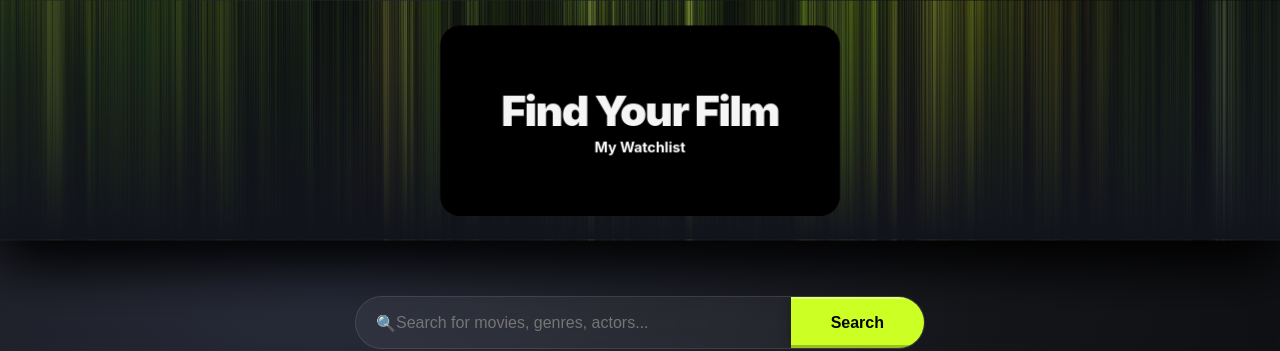
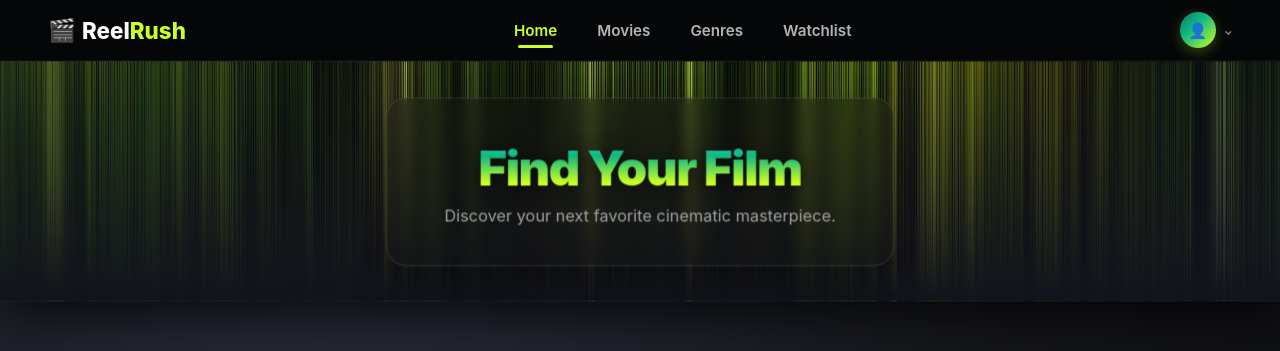
Before and after one commit to CDunkel1/movie-app, a React (Vite) app: page / in a window 1280 px wide. Shown: the top 351 px of the page. Built offline with nearby package versions, Linux system fonts and the light colour scheme; no server answers.

Commit message:
add navbar and hero

```diff
--- a/src/App.jsx
+++ b/src/App.jsx
@@ -6,6 +6,7 @@ import Watchlist from './components/Watchlist';
 import MovieList from './components/MovieList';
 import { fetchMoviesBySearch } from './services/movieApi'; // 👈 1. Import your API service
 import './App.css';
+import Hero from './components/Hero';
 
 // src/App.jsx
 // ... keep your imports the same ...
@@ -48,6 +49,7 @@ function App() {
           <Watchlist onToggleView={handleToggleView} />
         ) : (
           <>
+            <Hero />
             <SearchBar onSearch={handleSearchSubmit} />
 
             {/* 👇 UPDATE THIS LINE: Pass the new function as a prop */}
--- /dev/null
+++ b/src/components/Hero.jsx
@@ -0,0 +1,14 @@
+// src/components/Hero.jsx
+import headerBg from '../assets/header.jpg'; // 👈 Make sure this file name is exactly 'header.png'
+
+export default function Hero() {
+  return (
+    /* 🟢 Crucial: Sets the --bg-img variable that your CSS file is looking for */
+    <div id="hero-section" style={{ '--bg-img': `url(${headerBg})` }}>
+      <div className="hero-card">
+        <h1>Find Your Film</h1>
+        <p className="hero-subtitle">Discover your next favorite cinematic masterpiece.</p>
+      </div>
+    </div>
+  );
+}
--- a/src/components/Navbar.jsx
+++ b/src/components/Navbar.jsx
@@ -1,15 +1,34 @@
 // src/components/Navbar.jsx
-import headerBg from '../assets/header.jpg'; // 👈 1. Let Vite process the asset file name
 
 export default function Navbar({ onToggleView, showWatchlist }) {
   return (
-    /* Pass the image path as a custom CSS variable (--bg-img) */
-    <div id="header" style={{ '--bg-img': `url(${headerBg})` }}>
-        <div className="header-card"><h1>Find Your Film</h1>
-        <button id="watchlist-btn" onClick={onToggleView}>
-          {showWatchlist ? "Search Movies" : "My Watchlist"}
-        </button>
+    <nav className="global-navbar">
+      {/* 1. Left Section: Neon Branding Logo */}
+      <div className="nav-logo" onClick={() => showWatchlist && onToggleView()}>
+        <span className="logo-icon">🎬</span>
+        {/* 🟢 CHANGED: Changed class name to match lime theme naming */}
+        <span className="logo-text">Reel<span className="lime-text">Rush</span></span>
       </div>
-    </div>
+
+      {/* 2. Center Section: Navigation Page Selectors */}
+      <ul className="nav-links">
+        <li className={!showWatchlist ? "active-link" : ""} onClick={() => showWatchlist && onToggleView()}>
+          Home
+        </li>
+        <li onClick={() => alert("Movies library coming soon!")}>Movies</li>
+        <li onClick={() => alert("Genres portal coming soon!")}>Genres</li>
+        <li className={showWatchlist ? "active-link" : ""} onClick={() => !showWatchlist && onToggleView()}>
+          Watchlist
+        </li>
+      </ul>
+
+      {/* 3. Right Section: Premium Account Profile Avatar Circle */}
+      <div className="nav-profile" onClick={() => alert("Account options coming soon!")}>
+        <div className="avatar-circle">
+          <span className="user-icon">👤</span>
+        </div>
+        <span className="chevron-icon">⌃</span>
+      </div>
+    </nav>
   );
 }
--- a/src/index.css
+++ b/src/index.css
@@ -88,7 +88,7 @@ code {
   background: var(--code-bg);
 }
 
-#header {
+#hero-section {
   display: flex;
   justify-content: space-evenly;
   align-items: center;
@@ -118,11 +118,84 @@ code {
     radial-gradient(circle, transparent, rgba(18,20,29,0.5)),
     var(--bg-img);
 }
- .header-card{
-  background-color: black;
-  padding: 60px;
+/* 🌟 THE WORKING ISOLATED HERO LAYER */
+#hero-section {
+  display: flex;
+  justify-content: center;
+  align-items: center;
+  padding: 2rem 1rem;
+  min-height: 15rem;
+  width: 100%;
+  box-sizing: border-box;
+  background-size: cover;
+  background-position: center;
+  background-repeat: no-repeat;
+  overflow: hidden;
+
+  /* Retains your beautiful 3D tilt effects */
+  perspective: 1000px;
+  transform: rotateX(12deg) scale(1.02);
+  transform-origin: bottom center;
+  box-shadow: 0 25px 50px -12px rgba(0, 0, 0, 0.8);
+
+  /* 🟢 Uses the variable we passed from your Hero.jsx component file */
+  background-image:
+    linear-gradient(to bottom, rgba(18, 20, 29, 0.1), rgba(18, 20, 29, 1)),
+    radial-gradient(circle, transparent, rgba(18, 20, 29, 0.5)),
+    var(--bg-img);
+}
+
+/* 🟢 STYLING FOR THE FLOATING GLASS BOX WITH EXTRA CLARITY */
+.hero-card {
+  /* Changed from rgba(0, 0, 0, 0.65) to a much lighter, sheer tint */
+  background-color: rgba(10, 11, 15, 0.25);
+
+  /* Retains the premium glass effect while making it ultra-clear */
+  backdrop-filter: blur(6px);
+  -webkit-backdrop-filter: blur(6px); /* Safari support */
+
+  /* Adds a highly reflective, fine edge border that mimics real glass */
+  border: 1px solid rgba(255, 255, 255, 0.12);
+
+  /* Keep your layout pads and shapes the same */
+  padding: 2.5rem 3.5rem;
   border-radius: 20px;
- }
+
+  /* Adds a deep ambient shadow behind the glass to make the clear box stand out */
+  box-shadow: 0 20px 40px rgba(0, 0, 0, 0.4);
+}
+
+
+.hero-card h1 {
+  margin: 0;
+  font-size: 3rem;
+  font-weight: 900;
+  letter-spacing: -1.5px;
+
+  /* 🌟 UPDATED: TOP-TO-BOTTOM DIRECTION WITH MAXIMUM LIME VISIBILITY 🌟 */
+  background: linear-gradient(to bottom,
+    #2dd4bf 0%,    /* Crisp teal right at the top edge */
+    #10b981 30%,   /* Smooth emerald transit slice */
+    #ccff23 75%,   /* 🟢 Brings the bright lime green in much earlier */
+    #ccff23 100%   /* Drenches the entire base of the text in solid neon lime */
+  );
+
+  -webkit-background-clip: text;
+  -webkit-text-fill-color: transparent;
+  background-clip: text;
+
+  filter: drop-shadow(0 2px 8px rgba(0, 0, 0, 0.6)); /* Slightly deeper shadow for contrast */
+}
+
+
+
+.hero-subtitle {
+  font-size: 1rem;
+  color: #a5a5a5;
+  margin: 8px 0 0 0;
+  font-weight: 400;
+}
+
 
   #watchlist, #watchlistContainer{
     display: flex;
@@ -154,6 +227,109 @@ code {
     line-height: 1.25rem ;
     font-weight: 500 ;
   }
+
+
+  /* GLOBAL TRANSITIONAL NAVBAR CONTAINER */
+.global-navbar {
+  display: flex;
+  justify-content: space-between; /* Pushes Logo to Left, Links to Center, Profile to Right */
+  align-items: center;
+  padding: 0.75rem 3rem;
+  background-color: #050608;
+  border-bottom: 1px solid rgba(255, 255, 255, 0.03);
+  position: sticky;
+  top: 0;
+  z-index: 100;
+}
+
+/* BRAND LOGO TINTS */
+.nav-logo {
+  display: flex;
+  align-items: center;
+  gap: 6px;
+  cursor: pointer;
+  font-size: 1.4rem;
+  font-weight: 800;
+  color: #ffffff;
+}
+.lime-text {
+  color: #ccff23;
+}
+
+/* MENU ANCHOR LINKS WRAPPER */
+.nav-links {
+  display: flex;
+  list-style: none;
+  gap: 2.5rem;
+  margin: 0;
+  padding: 0;
+}
+.nav-links li {
+  font-size: 0.95rem;
+  font-weight: 600;
+  color: rgba(255, 255, 255, 0.7);
+  cursor: pointer;
+  position: relative;
+  transition: color 0.15s ease;
+}
+.nav-links li:hover, .nav-links .active-link {
+  color: #ccff23;
+}
+
+/* SLICK HORIZONTAL NAVIGATION RED DECAL UNDERLINE */
+.nav-links .active-link::after {
+  content: '';
+  position: absolute;
+  bottom: -8px;
+  left: 10%;
+  width: 80%;
+  height: 2.5px;
+  background-color: #ccff23;
+  border-radius: 4px;
+}
+
+/* DYNAMIC GRADIENT AVATAR BLOCK ELEMENT */
+.nav-profile {
+  display: flex;
+  align-items: center;
+  gap: 8px;
+  cursor: pointer;
+}
+/* 🌟 UPDATED: HIGH-TECH LIME & EMERALD GREEN GRADIENT AVATAR 🌟 */
+.avatar-circle {
+  width: 36px;
+  height: 36px;
+  border-radius: 50%;
+
+  /* 🟢 Smooth transition from emerald green into your bright neon lime-green */
+  background: linear-gradient(135deg, #0f766e 0%, #10b981 40%, #ccff23 100%);
+
+  display: flex;
+  justify-content: center;
+  align-items: center;
+
+  /* 🟢 Adds an atmospheric ambient green neon aura glow beneath the bubble */
+  box-shadow: 0 4px 14px rgba(204, 255, 35, 0.25);
+  transition: all 0.2s ease-in-out;
+}
+
+/* Adds a quick interactive highlight effect when hovering over the profile area */
+.nav-profile:hover .avatar-circle {
+  transform: scale(1.05);
+  box-shadow: 0 4px 18px rgba(204, 255, 35, 0.4);
+}
+
+.user-icon {
+  color: #ffffff;
+  font-size: 0.95rem;
+}
+.chevron-icon {
+  color: rgba(255, 255, 255, 0.6);
+  font-size: 0.65rem;
+  transform: rotate(180deg);
+  font-weight: bold;
+}
+
 
   .rating {
     font-size: 0.75rem !important;
```
